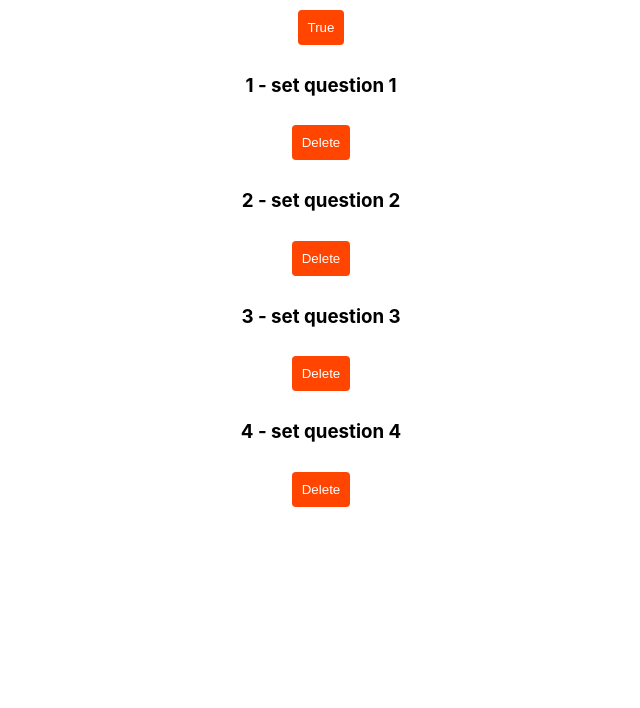
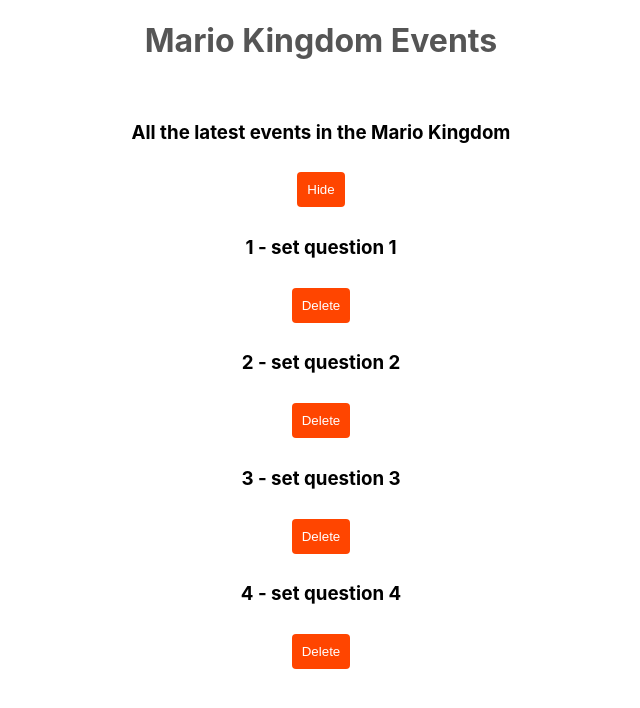
Before and after one commit to PuyaAmini/first-react-app-X-, a React (Create React App) app: page / in a window 1280 px wide. Shown: the top 708 px of the page, without its empty margins (319-959 px from the left). Built offline with nearby package versions, Linux system fonts and the light colour scheme.

Commit message:
[*retrain] title component  aded

```diff
--- a/src/App.js
+++ b/src/App.js
@@ -27,8 +27,9 @@
   const [showEvents, setShowEvents] = useState(true)
   return (
     <div className="App">
+      <Title/>
       {/* show Hide buttons */}
-      {showEvents && <button onClick={() => setShowEvents(false)}>True</button>}
+      {showEvents && <button onClick={() => setShowEvents(false)}>Hide</button>}
       {!showEvents && <button onClick={() => setShowEvents(true)}>Show</button>}
 
       {/* Events list */}
--- a/src/components/title.js
+++ b/src/components/title.js
@@ -1,10 +1,15 @@
 import './title.css'
 export default function Title(props){
        return(
-              <div className='title-block'>
-                     <h1 className="title">{props.title}</h1>
-                     <br/>
-                     <h3 className = 'subtitle'>{props.subtitle}</h3>
-              </div>
+           <div>
+              <h1 className='title'>
+                     Mario Kingdom Events
+              </h1>
+              <br/>
+              <h3 className='subtitle'>
+                     All the latest events
+                     in the Mario Kingdom
+              </h3>
+           </div>
        )
 }
```
